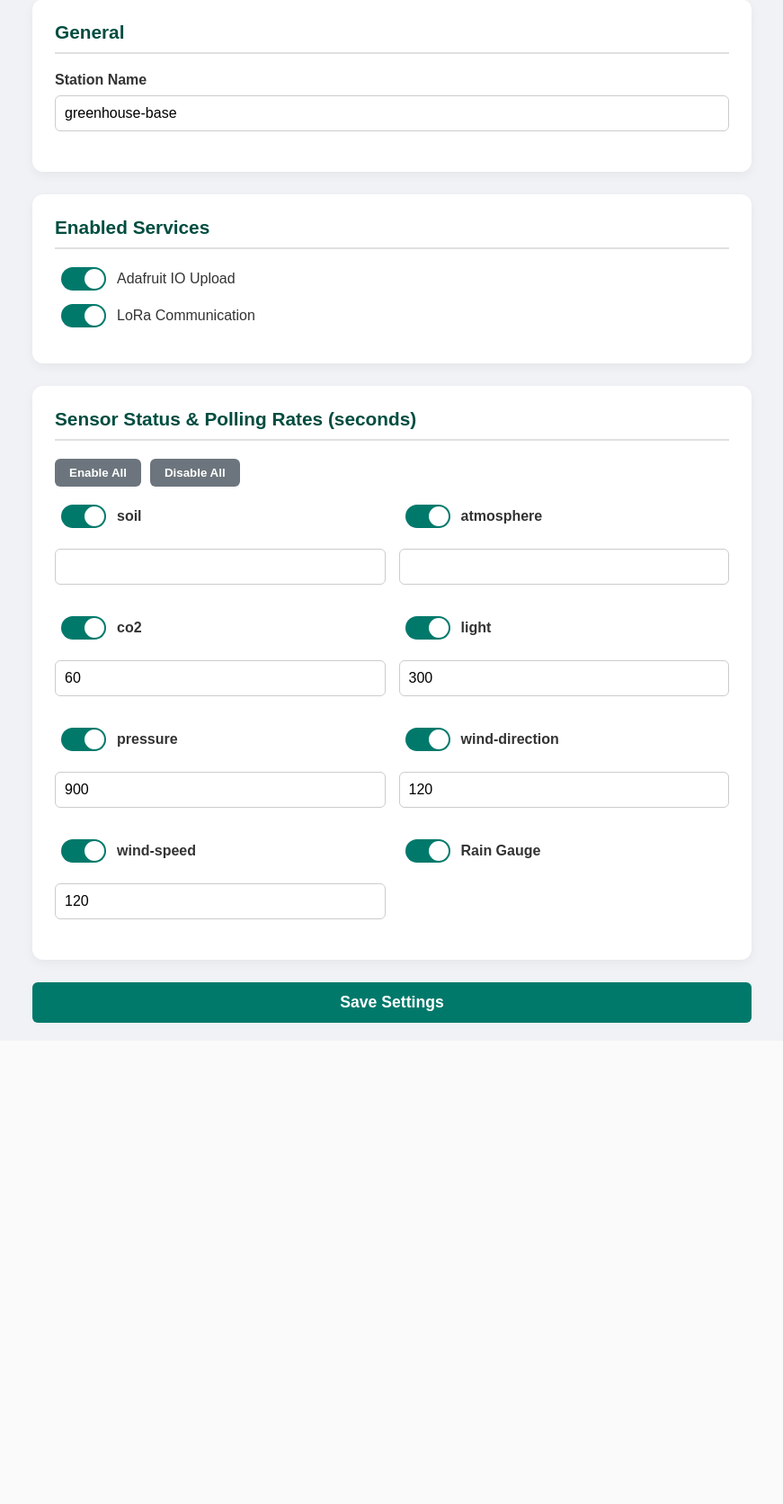
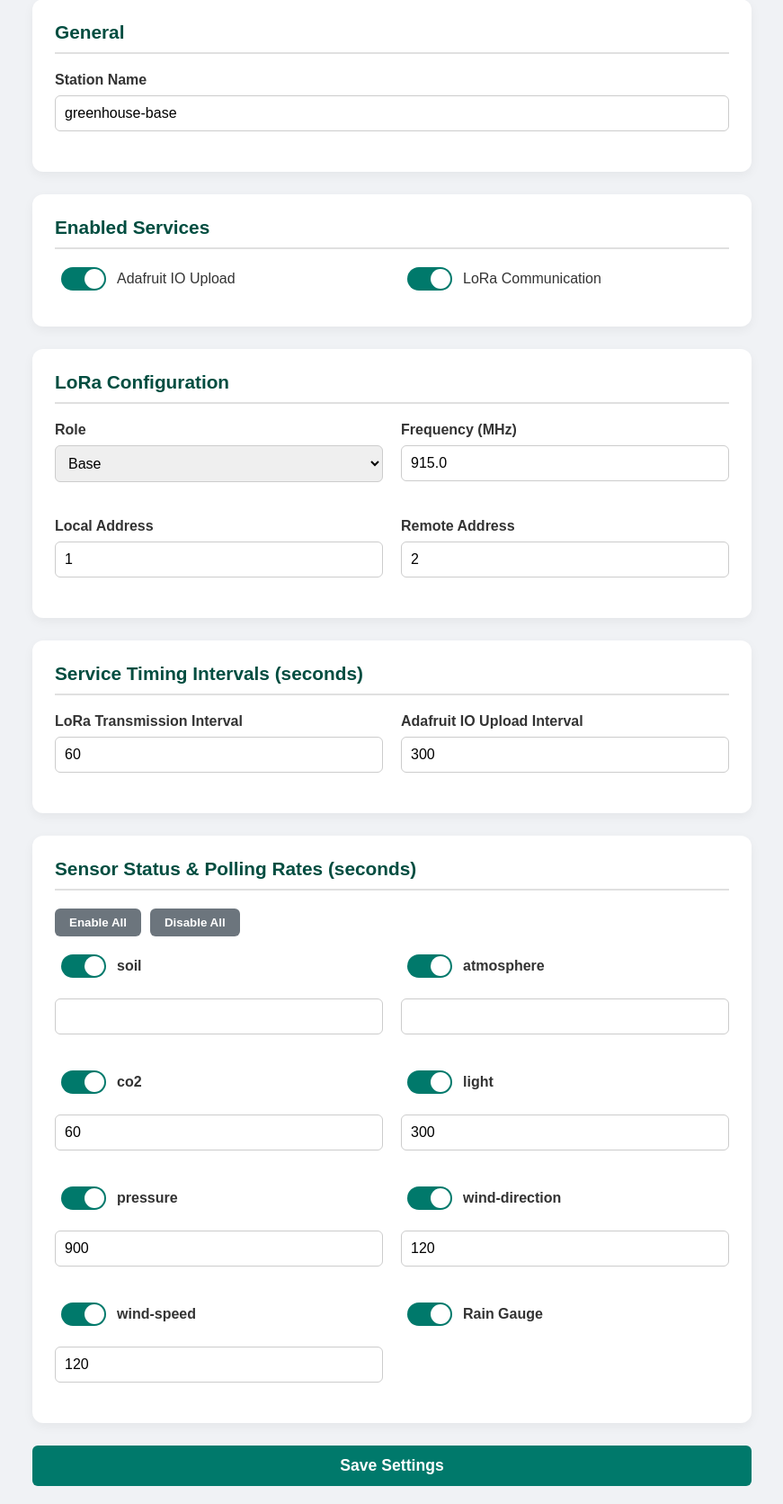
Before and after one commit to arroyv/Weather-Station, a Flask app: page /settings in a window 1280 px wide. Shown: the part 203-1875 px from the top of the page at 90% size, without its empty margins (204-1075 px from the left). Before the commit the page ends 1340 px from the top, so only its background shows below. Run offline with Flask 3, Linux system fonts and the light colour scheme.

Commit message:
More setting exposed from JSON

```diff
--- a/app.py
+++ b/app.py
@@ -70,11 +70,9 @@
     config = load_config()
     enriched_data = get_enriched_data()
 
-    # Prepare station info for the template
     station_tabs = []
     local_station_id = config.get('station_info', {}).get('station_id')
 
-    # Ensure local station is first, then sort others
     sorted_station_ids = sorted(enriched_data.keys())
     if local_station_id in sorted_station_ids:
         sorted_station_ids.insert(0, sorted_station_ids.pop(sorted_station_ids.index(local_station_id)))
@@ -105,6 +103,12 @@
             current_config['timing']['transmission_interval_seconds'] = request.form.get('transmission_interval_seconds', 60, type=int)
             current_config['timing']['adafruit_io_interval_seconds'] = request.form.get('adafruit_io_interval_seconds', 300, type=int)
 
+            # --- NEW: Update LoRa settings ---
+            current_config['lora']['role'] = request.form.get('lora_role', 'base')
+            current_config['lora']['frequency'] = request.form.get('lora_frequency', 915.0, type=float)
+            current_config['lora']['local_address'] = request.form.get('lora_local_address', 1, type=int)
+            current_config['lora']['remote_address'] = request.form.get('lora_remote_address', 2, type=int)
+
             # Update individual sensor enabled status and polling rates
             for sensor_id, sensor_config in current_config.get('sensors', {}).items():
                 sensor_name = sensor_config['name']
@@ -114,7 +118,6 @@
                 current_config['sensors'][sensor_id]['enabled'] = enabled_field in request.form
                 current_config['sensors'][sensor_id]['polling_rate'] = request.form.get(polling_field, type=int)
 
-            # Update rain gauge enabled status
             if 'rain_gauge' in current_config:
                 current_config['rain_gauge']['enabled'] = 'enabled_rain' in request.form
 
@@ -139,7 +142,6 @@
 
     data = db_manager.get_historical_data(station_id, hours)
 
-    # Process data for charting
     processed_data = {}
     config = load_config()
 
@@ -147,7 +149,6 @@
         sensor = row['sensor']
         metric = row['metric']
 
-        # Find label and unit
         unit = ''
         if sensor == config.get('rain_gauge', {}).get('name'):
             unit = config['rain_gauge'].get('unit', '')
--- a/templates/settings.html
+++ b/templates/settings.html
@@ -17,7 +17,7 @@
         .card h5 { font-size: 1.3rem; color: #004D40; margin-top: 0; margin-bottom: 20px; border-bottom: 2px solid #e0e0e0; padding-bottom: 10px; }
         .form-group { margin-bottom: 20px; }
         .form-group label { display: block; font-weight: 600; margin-bottom: 8px; }
-        .form-group input[type="text"], .form-group input[type="number"] { width: 100%; padding: 10px; border: 1px solid #ccc; border-radius: 6px; box-sizing: border-box; font-size: 1rem; }
+        .form-group input[type="text"], .form-group input[type="number"], .form-group input[type="float"], .form-group select { width: 100%; padding: 10px; border: 1px solid #ccc; border-radius: 6px; box-sizing: border-box; font-size: 1rem; }
         .form-group .form-text { font-size: 0.85rem; color: #777; margin-top: 5px; }
         .form-switch { display: flex; align-items: center; margin-bottom: 15px; }
         .form-switch input { opacity: 0; width: 0; height: 0; }
@@ -34,7 +34,7 @@
         .alert { padding: 15px; margin-bottom: 20px; border-radius: 8px; border: 1px solid transparent; }
         .alert-success { color: #155724; background-color: #d4edda; border-color: #c3e6cb; }
         .alert-danger { color: #721c24; background-color: #f8d7da; border-color: #f5c6cb; }
-        .sensor-status-grid { display: grid; grid-template-columns: 1fr 1fr; gap: 15px; }
+        .settings-grid { display: grid; grid-template-columns: 1fr 1fr; gap: 20px; }
     </style>
 </head>
 <body>
@@ -69,6 +69,7 @@
 
             <div class="card">
                 <h5>Enabled Services</h5>
+                <div class="settings-grid">
                     <div class="form-switch">
                         <input type="checkbox" id="adafruit_io_enabled" name="adafruit_io_enabled" {% if config.services.adafruit_io_enabled %}checked{% endif %}>
                         <label for="adafruit_io_enabled" class="switch-track"><span class="switch-thumb"></span></label>
@@ -80,6 +81,47 @@
                         <label for="lora_enabled" class="switch-label">LoRa Communication</label>
                     </div>
                 </div>
+            </div>
+
+            <!-- NEW LORA CONFIGURATION CARD -->
+            <div class="card">
+                <h5>LoRa Configuration</h5>
+                <div class="settings-grid">
+                    <div class="form-group">
+                        <label for="lora_role">Role</label>
+                        <select id="lora_role" name="lora_role">
+                            <option value="base" {% if config.lora.role == 'base' %}selected{% endif %}>Base</option>
+                            <option value="remote" {% if config.lora.role == 'remote' %}selected{% endif %}>Remote</option>
+                        </select>
+                    </div>
+                    <div class="form-group">
+                        <label for="lora_frequency">Frequency (MHz)</label>
+                        <input type="float" id="lora_frequency" name="lora_frequency" value="{{ config.lora.frequency }}">
+                    </div>
+                    <div class="form-group">
+                        <label for="lora_local_address">Local Address</label>
+                        <input type="number" id="lora_local_address" name="lora_local_address" value="{{ config.lora.local_address }}">
+                    </div>
+                    <div class="form-group">
+                        <label for="lora_remote_address">Remote Address</label>
+                        <input type="number" id="lora_remote_address" name="lora_remote_address" value="{{ config.lora.remote_address }}">
+                    </div>
+                </div>
+            </div>
+
+            <div class="card">
+                <h5>Service Timing Intervals (seconds)</h5>
+                <div class="settings-grid">
+                    <div class="form-group">
+                        <label for="transmission_interval_seconds">LoRa Transmission Interval</label>
+                        <input type="number" id="transmission_interval_seconds" name="transmission_interval_seconds" value="{{ config.timing.transmission_interval_seconds }}">
+                    </div>
+                    <div class="form-group">
+                        <label for="adafruit_io_interval_seconds">Adafruit IO Upload Interval</label>
+                        <input type="number" id="adafruit_io_interval_seconds" name="adafruit_io_interval_seconds" value="{{ config.timing.adafruit_io_interval_seconds }}">
+                    </div>
+                </div>
+            </div>
 
             <div class="card">
                 <h5>Sensor Status & Polling Rates (seconds)</h5>
@@ -87,7 +129,7 @@
                     <button type="button" class="btn btn-secondary" onclick="toggleAllSensors(true)">Enable All</button>
                     <button type="button" class="btn btn-secondary" onclick="toggleAllSensors(false)">Disable All</button>
                 </div>
-                <div class="sensor-status-grid">
+                <div class="settings-grid">
                     {% for sensor_id, sensor_config in config.sensors.items() %}
                     <div class="form-group">
                         <div class="form-switch">
@@ -98,7 +140,6 @@
                         <input type="number" id="polling_rate_{{ sensor_config.name }}" name="polling_rate_{{ sensor_config.name }}" value="{{ sensor_config.polling_rate }}">
                     </div>
                     {% endfor %}
-                    <!-- Rain Gauge -->
                     {% if 'rain_gauge' in config %}
                     <div class="form-group">
                          <div class="form-switch">
```
Lines whose indentation alone changed are shown as unchanged.
